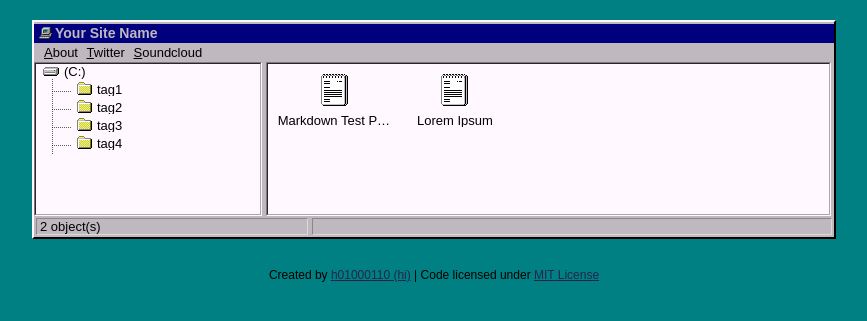
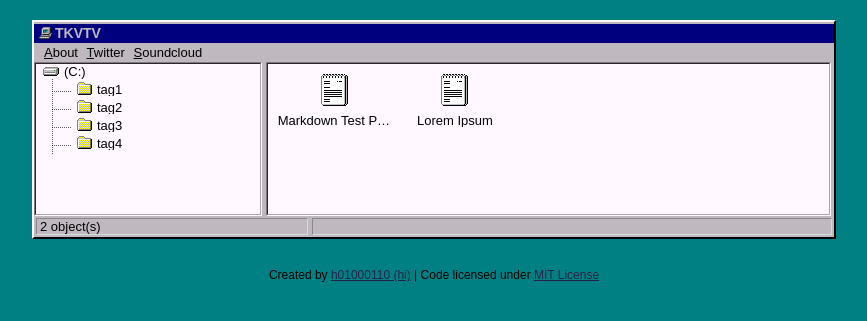
Before and after one commit to takagotch/o2392, a Jekyll site: the page built from index.html, in a window 1280 px wide. Shown: the top 321 px of the page, without its empty margins (206-1073 px from the left). Built offline with Jekyll 4.4.1, drawn with Linux system fonts in a browser that asks for light colours.

Commit message:
Update _config.yml

```diff
--- a/_config.yml
+++ b/_config.yml
@@ -1,9 +1,9 @@
 permalink: /:year:month:day/:title
-url: #Your url here
+url: /page86/ #Your url here
 baseurl: /project
 
 # variables
-name: Your Site Name
+name: TKVTV
 description: Your description here
 google_verification: null
 
```
